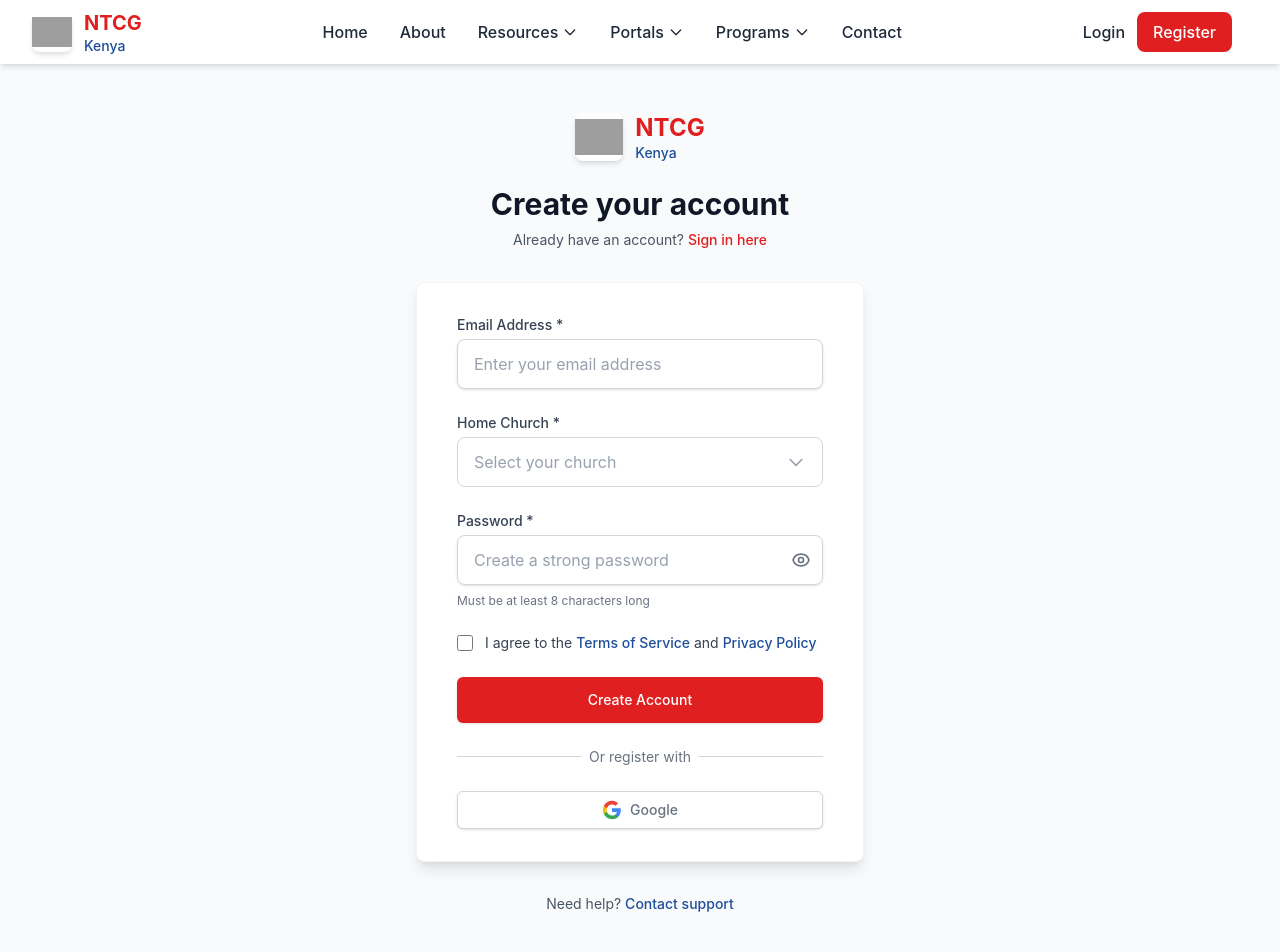
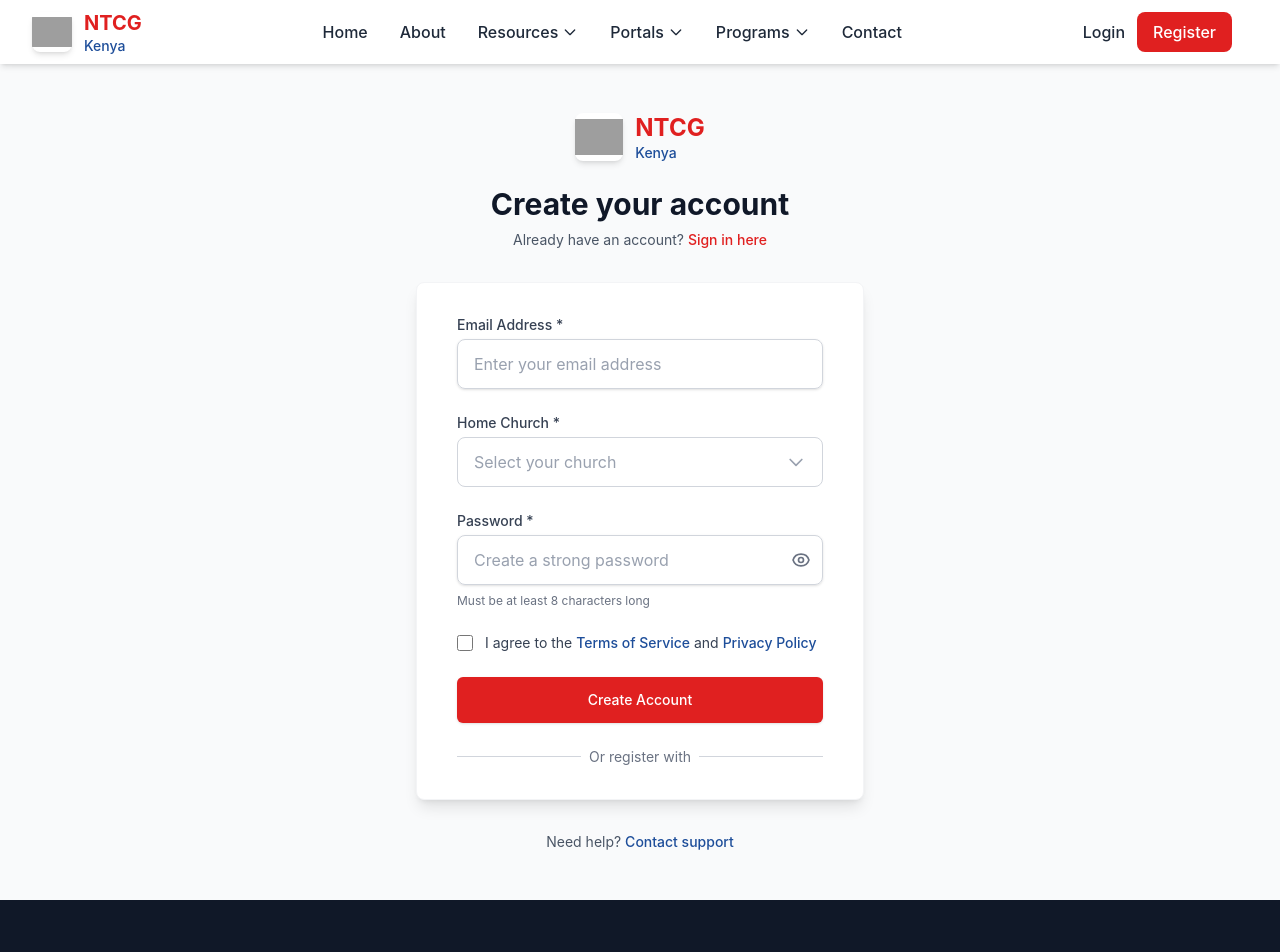
Before and after one commit to Omillo-Charles/New-Testament, a Next.js app: page /register in a window 1280 px wide. Shown: the top 952 px of the page. Built offline with nearby package versions, Linux system fonts and the light colour scheme; grey boxes are pictures that could not be loaded; a web font is replaced by a local one.

Commit message:
remove social auth

```diff
--- a/app/auth/callback/page.js
+++ b/app/auth/callback/page.js
@@ -13,8 +13,15 @@ function AuthCallbackContent() {
       const provider = searchParams.get("provider");
       const error = searchParams.get("error");
 
+      console.log('🔍 Callback received:', {
+        hasAccessToken: !!accessToken,
+        hasRefreshToken: !!refreshToken,
+        provider,
+        error
+      });
+
       if (error) {
-        // Redirect to login with error
+        console.error('❌ OAuth error:', error);
         router.push(`/login?error=${error}`);
         return;
       }
@@ -27,9 +34,12 @@ function AuthCallbackContent() {
         }
         localStorage.setItem("authProvider", provider || "social");
 
+        console.log('✅ Tokens stored in localStorage');
+
         // Fetch user profile
         try {
-          console.log('🔍 Fetching user profile...');
+          console.log('🔍 Fetching user profile from:', process.env.NEXT_PUBLIC_SOCIAL_AUTH_API_URL);
+
           const response = await fetch(
             `${process.env.NEXT_PUBLIC_SOCIAL_AUTH_API_URL || 'http://localhost:5503/api/auth'}/profile`,
             {
@@ -39,6 +49,8 @@ function AuthCallbackContent() {
             }
           );
 
+          console.log('📡 Profile API response status:', response.status);
+
           if (response.ok) {
             const data = await response.json();
             console.log('✅ Profile fetch successful:', data);
@@ -47,34 +59,32 @@ function AuthCallbackContent() {
               // Store user data
               localStorage.setItem("user", JSON.stringify(data.data));
 
-              console.log('✅ Auth data stored:', {
-                accessToken: !!localStorage.getItem('accessToken'),
-                user: !!localStorage.getItem('user'),
-                provider: localStorage.getItem('authProvider')
-              });
+              console.log('✅ User data stored:', data.data.email);
 
               // Trigger auth state change event
               window.dispatchEvent(new Event('authStateChanged'));
+              console.log('📢 Auth state change event dispatched');
 
-              // Small delay to ensure state updates
+              // Use window.location for a hard redirect to ensure state updates
               setTimeout(() => {
                 console.log('🏠 Redirecting to home...');
-                router.push("/");
-              }, 300);
+                window.location.href = "/";
+              }, 500);
               return;
             }
           } else {
-            console.error('❌ Profile fetch failed:', response.status, response.statusText);
+            const errorText = await response.text();
+            console.error('❌ Profile fetch failed:', response.status, errorText);
           }
         } catch (err) {
           console.error("❌ Error fetching user profile:", err);
         }
 
-        // Fallback redirect if profile fetch fails
-        console.log('🏠 Fallback redirect to home...');
-        router.push("/");
+        // Fallback redirect if profile fetch fails - still redirect with tokens
+        console.log('🏠 Fallback redirect to home with stored tokens...');
+        window.location.href = "/";
       } else {
-        // No tokens, redirect to login
+        console.error('❌ No access token received');
         router.push("/login?error=authentication_failed");
       }
     };
--- a/app/login/page.js
+++ b/app/login/page.js
@@ -270,21 +270,7 @@ export default function Login() {
               </div>
             </div>
 
-            <div className="mt-6">
-              <button
-                type="button"
-                onClick={() => window.location.href = `${process.env.NEXT_PUBLIC_SOCIAL_AUTH_API_URL || 'http://localhost:5503/api/auth'}/google`}
-                className="w-full inline-flex justify-center py-2 px-4 border border-gray-300 rounded-md shadow-sm bg-white text-sm font-medium text-gray-500 hover:bg-gray-50 transition-colors"
-              >
-                <svg className="h-5 w-5" fill="currentColor" viewBox="0 0 24 24">
-                  <path d="M22.56 12.25c0-.78-.07-1.53-.2-2.25H12v4.26h5.92c-.26 1.37-1.04 2.53-2.21 3.31v2.77h3.57c2.08-1.92 3.28-4.74 3.28-8.09z" fill="#4285F4"/>
-                  <path d="M12 23c2.97 0 5.46-.98 7.28-2.66l-3.57-2.77c-.98.66-2.23 1.06-3.71 1.06-2.86 0-5.29-1.93-6.16-4.53H2.18v2.84C3.99 20.53 7.7 23 12 23z" fill="#34A853"/>
-                  <path d="M5.84 14.09c-.22-.66-.35-1.36-.35-2.09s.13-1.43.35-2.09V7.07H2.18C1.43 8.55 1 10.22 1 12s.43 3.45 1.18 4.93l2.85-2.22.81-.62z" fill="#FBBC05"/>
-                  <path d="M12 5.38c1.62 0 3.06.56 4.21 1.64l3.15-3.15C17.45 2.09 14.97 1 12 1 7.7 1 3.99 3.47 2.18 7.07l3.66 2.84c.87-2.6 3.3-4.53 6.16-4.53z" fill="#EA4335"/>
-                </svg>
-                <span className="ml-2">Google</span>
-              </button>
-            </div>
+
           </div>
         </div>
 
--- a/app/register/page.js
+++ b/app/register/page.js
@@ -300,21 +300,7 @@ export default function Register() {
               </div>
             </div>
 
-            <div className="mt-6">
-              <button
-                type="button"
-                onClick={() => window.location.href = `${process.env.NEXT_PUBLIC_SOCIAL_AUTH_API_URL || 'http://localhost:5503/api/auth'}/google`}
-                className="w-full inline-flex justify-center py-2 px-4 border border-gray-300 rounded-md shadow-sm bg-white text-sm font-medium text-gray-500 hover:bg-gray-50 transition-colors"
-              >
-                <svg className="h-5 w-5" fill="currentColor" viewBox="0 0 24 24">
-                  <path d="M22.56 12.25c0-.78-.07-1.53-.2-2.25H12v4.26h5.92c-.26 1.37-1.04 2.53-2.21 3.31v2.77h3.57c2.08-1.92 3.28-4.74 3.28-8.09z" fill="#4285F4"/>
-                  <path d="M12 23c2.97 0 5.46-.98 7.28-2.66l-3.57-2.77c-.98.66-2.23 1.06-3.71 1.06-2.86 0-5.29-1.93-6.16-4.53H2.18v2.84C3.99 20.53 7.7 23 12 23z" fill="#34A853"/>
-                  <path d="M5.84 14.09c-.22-.66-.35-1.36-.35-2.09s.13-1.43.35-2.09V7.07H2.18C1.43 8.55 1 10.22 1 12s.43 3.45 1.18 4.93l2.85-2.22.81-.62z" fill="#FBBC05"/>
-                  <path d="M12 5.38c1.62 0 3.06.56 4.21 1.64l3.15-3.15C17.45 2.09 14.97 1 12 1 7.7 1 3.99 3.47 2.18 7.07l3.66 2.84c.87-2.6 3.3-4.53 6.16-4.53z" fill="#EA4335"/>
-                </svg>
-                <span className="ml-2">Google</span>
-              </button>
-            </div>
+
           </div>
         </div>
 
```
